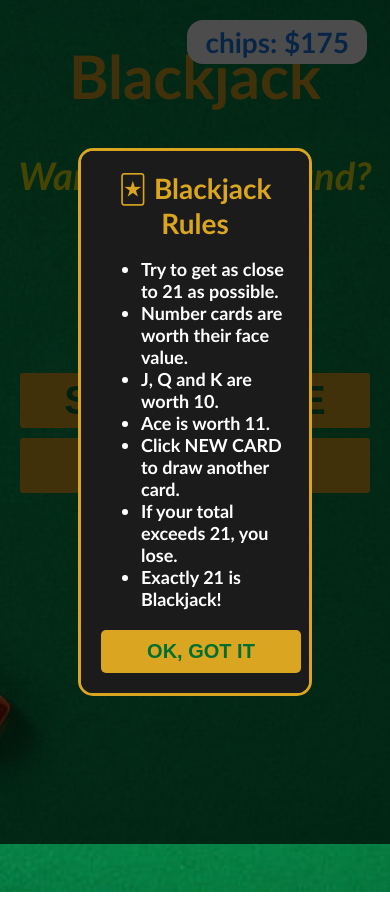
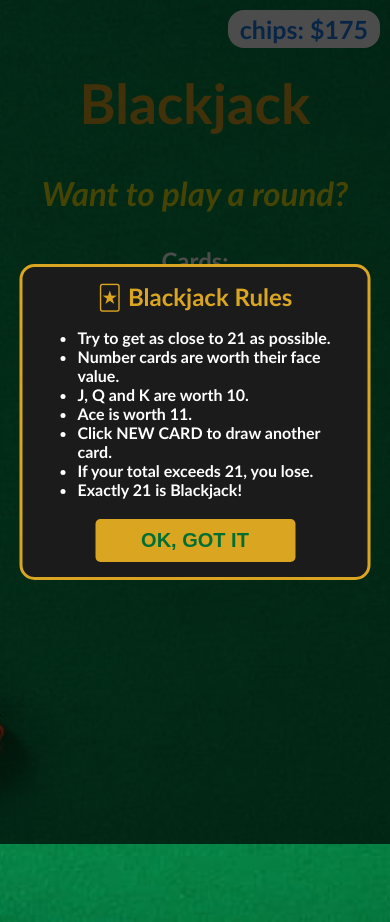
Before and after one commit to HarshBakraniya/Blackjack-GAME-Enhanced, a plain HTML site: page index.html in a window 390 px wide. Both pictures are taken after a click on the button "START GAME". Before the commit the page ends 892 px from the top, so only its background shows below. Drawn offline with Linux system fonts and the light colour scheme.

Commit message:
Update style.css
Added @media to fix mobile UI

```diff
--- a/style.css
+++ b/style.css
@@ -128,3 +128,48 @@ button {
     font-size: 26px;
     border-radius: 8px;
 }
+
+@media (max-width: 768px) {
+
+    h1 {
+        margin-top: 70px;
+        font-size: 55px;
+    }
+
+    #player-el {
+        top: 10px;
+        right: 10px;
+        font-size: 25px;
+        padding: 4px 12px;
+    }
+
+    #message-el {
+        font-size: 33px;
+        margin-top: 10px;
+    }
+
+    #rules-box {
+        width: 90%;
+        max-height: 70vh;
+        font-size: 16px;
+        padding: 15px;
+    }
+
+    #rules-box h2 {
+        font-size: 24px;
+    }
+
+    button {
+        width: 300px;
+        font-size: 32px;
+    }
+
+    #bet-container button {
+        width: 120px;
+        font-size: 20px;
+    }
+
+    body {
+        font-size: 24px;
+    }
+}
```
